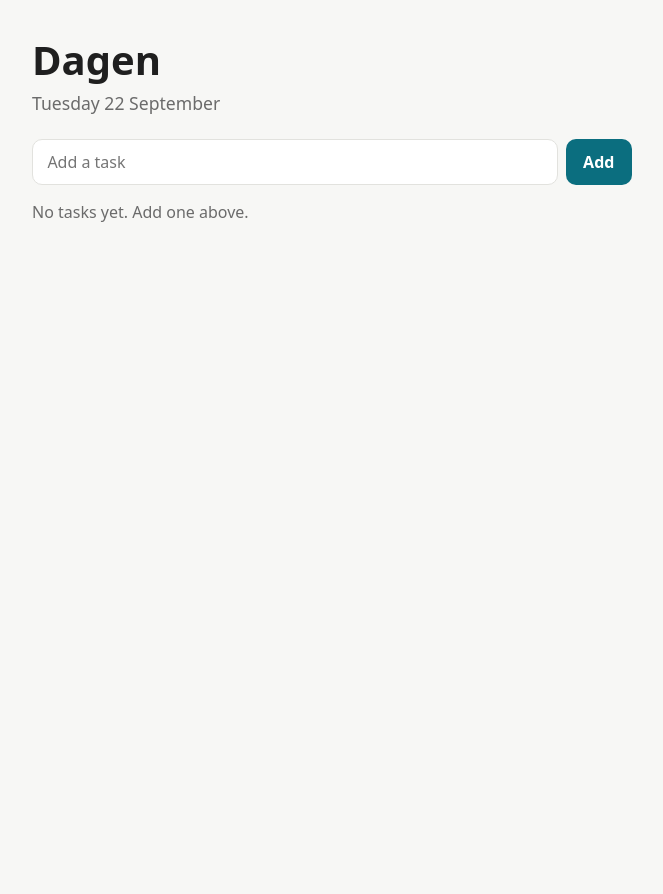
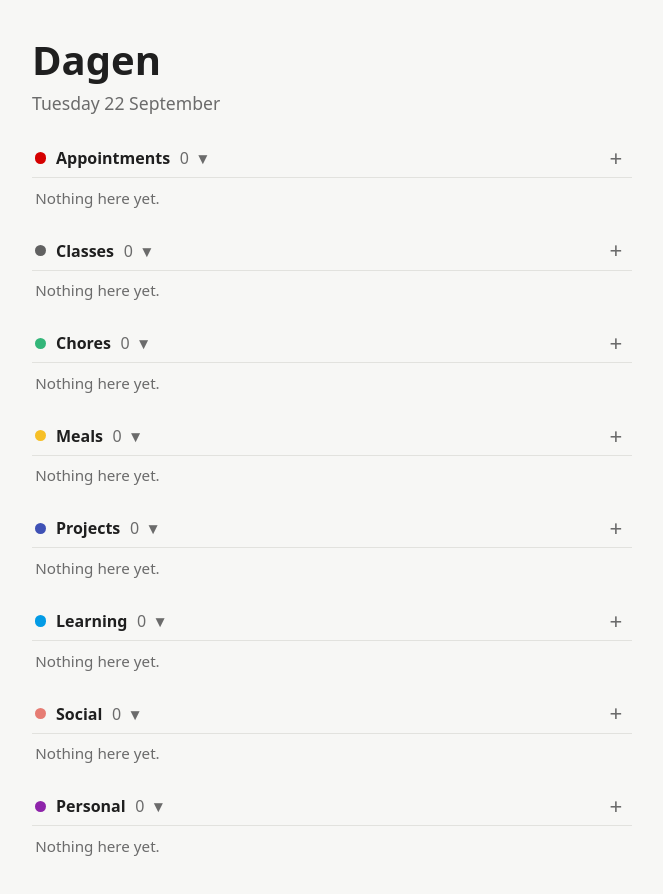
Before and after one commit to rkdotxyz/dagen, a React (Vite) app: page / in a window 1280 px wide. Shown: the top 894 px of the page, without its empty margins (308-971 px from the left). Before the commit the page ends 800 px from the top, so only its background shows below. Built offline with nearby package versions, Linux system fonts and the light colour scheme.

Commit message:
Show tasks in collapsible category sections

```diff
--- a/src/App.jsx
+++ b/src/App.jsx
@@ -1,51 +1,46 @@
 /*
   App.jsx — the main component of Dagen.
 
-  The task list is STATE, so it can change. App owns the list.
-  The form and the rows only report what happened (add, toggle, delete);
-  App decides how the list changes.
-
-  Step 3: the list is loaded from storage when the app starts and saved
-  every time it changes, so it survives a reload.
+  App owns everything that must survive a redraw: the tasks and the list
+  of collapsed sections. It hands each category section the tasks that
+  belong to it, and the sections report back what you did.
 */
 
 import { useEffect, useState } from 'react'
-import AddTaskForm from './components/AddTaskForm.jsx'
-import TaskItem from './components/TaskItem.jsx'
-import { loadTasks, saveTasks } from './lib/storage.js'
+import CategorySection from './components/CategorySection.jsx'
+import { CATEGORIES } from './config.js'
+import {
+  loadCollapsed,
+  loadTasks,
+  saveCollapsed,
+  saveTasks,
+} from './lib/storage.js'
 
-// Makes a short unique id, e.g. "mfk3x2a9q1".
-// Date.now() = milliseconds since 1970, written in base 36 to keep it short,
-// plus a few random characters in case two tasks are added in the same millisecond.
 function makeId() {
   return Date.now().toString(36) + Math.random().toString(36).slice(2, 7)
 }
 
 function App() {
-  // The list of tasks. Its starting value is whatever was saved last time.
-  // Passing a FUNCTION (() => loadTasks()) means React reads storage only
-  // once, when the app starts, not on every redraw.
   const [tasks, setTasks] = useState(() => loadTasks())
+  // The ids of the sections you've folded, e.g. ["chores"].
+  const [collapsed, setCollapsed] = useState(() => loadCollapsed())
 
-  // useEffect = "after drawing, do this side job".
-  // [tasks] at the end means: only when tasks has changed.
-  // So every add, tick or delete is saved automatically. No save button.
+  // Save whenever either one changes. Two separate effects, because they
+  // watch different things and write to different places.
   useEffect(() => {
     saveTasks(tasks)
   }, [tasks])
 
-  function addTask(title) {
-    const newTask = { id: makeId(), title: title, status: 'todo' }
-    // [...tasks, newTask] = a NEW array: all old tasks, then the new one.
-    // React only notices a change when it gets a new array, so we never
-    // push into the old one.
+  useEffect(() => {
+    saveCollapsed(collapsed)
+  }, [collapsed])
+
+  function addTask(categoryId, title) {
+    const newTask = { id: makeId(), title: title, categoryId: categoryId, status: 'todo' }
     setTasks([...tasks, newTask])
   }
 
   function toggleTask(id) {
-    // .map() builds a new array the same length. The matching task is
-    // copied with its status flipped ({ ...task, status: ... });
-    // every other task passes through unchanged.
     setTasks(
       tasks.map((task) =>
         task.id === id
@@ -56,8 +51,16 @@ function App() {
   }
 
   function deleteTask(id) {
-    // .filter() keeps only the tasks whose id is NOT the one to delete.
     setTasks(tasks.filter((task) => task.id !== id))
+  }
+
+  function toggleCollapse(categoryId) {
+    // .includes() asks "is this id in the list?"
+    setCollapsed(
+      collapsed.includes(categoryId)
+        ? collapsed.filter((id) => id !== categoryId) // unfold
+        : [...collapsed, categoryId], // fold
+    )
   }
 
   const today = new Date().toLocaleDateString('en-GB', {
@@ -66,10 +69,6 @@ function App() {
     month: 'long',
   })
 
-  // Worked out from state on every redraw, never stored separately,
-  // so it can't get out of date.
-  const remaining = tasks.filter((task) => task.status !== 'done').length
-
   return (
     <main className="app">
       <header className="app-header">
@@ -77,31 +76,20 @@ function App() {
         <p className="today">{today}</p>
       </header>
 
-      {/* Pass the addTask function down as a prop called onAdd. */}
-      <AddTaskForm onAdd={addTask} />
-
-      {/* condition ? A : B  =  "if the list is empty show A, otherwise B" */}
-      {tasks.length === 0 ? (
-        <p className="empty">No tasks yet. Add one above.</p>
-      ) : (
-        <ul className="task-list">
-          {tasks.map((task) => (
-            <TaskItem
-              key={task.id}
-              task={task}
-              onToggle={toggleTask}
-              onDelete={deleteTask}
-            />
-          ))}
-        </ul>
-      )}
-
-      {/* condition && A  =  "show A only if the condition is true" */}
-      {tasks.length > 0 && (
-        <p className="count">
-          {remaining} of {tasks.length} left
-        </p>
-      )}
+      {/* One section per category, always in the same order: the order
+          they appear in config.js. Each gets only its own tasks. */}
+      {CATEGORIES.map((category) => (
+        <CategorySection
+          key={category.id}
+          category={category}
+          tasks={tasks.filter((task) => task.categoryId === category.id)}
+          isCollapsed={collapsed.includes(category.id)}
+          onToggleCollapse={toggleCollapse}
+          onAdd={addTask}
+          onToggleTask={toggleTask}
+          onDeleteTask={deleteTask}
+        />
+      ))}
     </main>
   )
 }
--- a/src/components/AddTaskForm.jsx
+++ b/src/components/AddTaskForm.jsx
@@ -1,46 +1,47 @@
 /*
-  AddTaskForm.jsx — the text box and button for adding a task.
+  AddTaskForm.jsx — the little text box inside a category section.
 
-  It keeps track of what you're typing (its own small piece of state)
-  and, when you submit, hands the title to App through onAdd.
-  It doesn't know where tasks are stored; that's App's job.
+  It doesn't know which category it belongs to; it only knows the name to
+  show and who to tell when a task is typed. The section it sits in
+  handles the rest.
 */
 
 import { useState } from 'react'
 
-// onAdd is a function App passes in: "call this with the new title".
-function AddTaskForm({ onAdd }) {
-  // State: a value React remembers between redraws.
-  // title = current text; setTitle = the only way to change it.
-  // '' (empty text) is the starting value.
+function AddTaskForm({ categoryName, onAdd, onCancel }) {
   const [title, setTitle] = useState('')
 
-  // Runs when the form is submitted: clicking Add or pressing Enter.
   function handleSubmit(event) {
-    // Browsers reload the page when a form is submitted.
-    // preventDefault() stops that, so React stays in charge.
-    event.preventDefault()
+    event.preventDefault() // stop the browser reloading the page
+    const trimmed = title.trim()
+    if (trimmed === '') return
 
-    // trim() removes spaces at the start and end: "  Laundry " -> "Laundry"
-    const trimmed = title.trim()
-    if (trimmed === '') return // ignore empty tasks
+    onAdd(trimmed)
+    setTitle('') // ready for the next one, so you can add several in a row
+  }
 
-    onAdd(trimmed) // tell App about the new task
-    setTitle('') // clear the box for the next one
+  function handleKeyDown(event) {
+    // Escape closes the box without adding anything.
+    if (event.key === 'Escape') onCancel()
   }
 
   return (
     <form className="add-task" onSubmit={handleSubmit}>
-      {/* A "controlled input": its text always comes from state (value),
-          and every keystroke updates state (onChange). */}
       <input
         type="text"
         value={title}
         onChange={(event) => setTitle(event.target.value)}
-        placeholder="Add a task"
-        aria-label="Task name"
+        onKeyDown={handleKeyDown}
+        placeholder={`Add to ${categoryName}`}
+        aria-label={`New task in ${categoryName}`}
+        // autoFocus puts the cursor in the box as soon as it appears,
+        // so you can tap + and start typing.
+        autoFocus
       />
       <button type="submit">Add</button>
+      <button type="button" className="ghost" onClick={onCancel}>
+        Done
+      </button>
     </form>
   )
 }
--- /dev/null
+++ b/src/components/CategorySection.jsx
@@ -0,0 +1,95 @@
+/*
+  CategorySection.jsx — one category: its coloured header, its tasks,
+  and its own add box.
+
+  It owns one small thing: whether its add box is open. Everything that
+  outlives a redraw (the tasks, which sections are collapsed) is owned by
+  App, so this component can stay simple.
+*/
+
+import { useState } from 'react'
+import AddTaskForm from './AddTaskForm.jsx'
+import TaskItem from './TaskItem.jsx'
+
+function CategorySection({
+  category,
+  tasks,
+  isCollapsed,
+  onToggleCollapse,
+  onAdd,
+  onToggleTask,
+  onDeleteTask,
+}) {
+  const [isAdding, setIsAdding] = useState(false)
+
+  const remaining = tasks.filter((task) => task.status !== 'done').length
+
+  function startAdding() {
+    setIsAdding(true)
+    // Adding to a folded section would hide what you just typed, so open it.
+    if (isCollapsed) onToggleCollapse(category.id)
+  }
+
+  return (
+    // aria-label names the section for screen readers (and for tests).
+    <section className="category" aria-label={category.name}>
+      <div className="category-header">
+        {/* The whole header is a button, so tapping anywhere folds it.
+            aria-expanded tells assistive tech whether it's open. */}
+        <button
+          type="button"
+          className="category-toggle"
+          onClick={() => onToggleCollapse(category.id)}
+          aria-expanded={!isCollapsed}
+        >
+          {/* The one place the category's colour is painted. style={{ }}:
+              the outer braces mean "JavaScript", the inner ones an object. */}
+          <span className="dot" style={{ backgroundColor: category.hex }} />
+          <span className="category-name">{category.name}</span>
+          <span className="category-count">{remaining}</span>
+        </button>
+
+        <button
+          type="button"
+          className="add-button"
+          onClick={startAdding}
+          aria-label={`Add to ${category.name}`}
+        >
+          +
+        </button>
+      </div>
+
+      {/* Collapsed means: draw the header, and nothing below it. */}
+      {!isCollapsed && (
+        // <>...</> is a "fragment": a wrapper that groups things without
+        // adding an extra tag to the page.
+        <>
+          {isAdding && (
+            <AddTaskForm
+              categoryName={category.name}
+              onAdd={(title) => onAdd(category.id, title)}
+              onCancel={() => setIsAdding(false)}
+            />
+          )}
+
+          {tasks.length === 0 ? (
+            <p className="empty">Nothing here yet.</p>
+          ) : (
+            <ul className="task-list">
+              {tasks.map((task) => (
+                <TaskItem
+                  key={task.id}
+                  task={task}
+                  onToggle={onToggleTask}
+                  onDelete={onDeleteTask}
+                />
+              ))}
+            </ul>
+          )}
+        </>
+      )}
+    </section>
+  )
+}
+
+export default CategorySection
--- a/src/index.css
+++ b/src/index.css
@@ -2,18 +2,18 @@
   index.css — styles for the whole of Dagen.
 
   Colours live once as tokens (the --names) and are reused with var(--name).
-  Dark mode only swaps the tokens. This file already includes the styles
-  for the add form and ticked tasks you'll build in step 2.
+  Dark mode only swaps the tokens. Category colours are NOT here: they come
+  from config.js, because Google Calendar has to agree with them.
 */
 
 :root {
-  --bg: #f7f7f5; /* page background */
-  --surface: #ffffff; /* rows and inputs */
-  --text: #1f1f1f; /* main text */
-  --muted: #6b6b6b; /* quieter text */
-  --line: #e2e2de; /* thin borders */
-  --accent: #0b6e7f; /* buttons and ticks (Google's "Peacock" family) */
-  --accent-text: #ffffff; /* text on top of the accent colour */
+  --bg: #f7f7f5;
+  --surface: #ffffff;
+  --text: #1f1f1f;
+  --muted: #6b6b6b;
+  --line: #e2e2de;
+  --accent: #0b6e7f;
+  --accent-text: #ffffff;
 
   font-family: system-ui, -apple-system, 'Segoe UI', Roboto, sans-serif;
   color: var(--text);
@@ -42,11 +42,10 @@ body {
   margin: 0;
 }
 
-/* The main column: centred, never too wide, padded from screen edges. */
 .app {
   max-width: 40rem;
   margin: 0 auto;
-  padding: 2rem 1.25rem;
+  padding: 2rem 1.25rem 4rem;
 }
 
 .app-header {
@@ -64,20 +63,93 @@ h1 {
   margin: 0.25rem 0 0;
 }
 
-/* ---------- Add form (used from step 2) ---------- */
+/* ---------- Category sections ---------- */
 
-/* Flexbox lays children out in a row. The input grows (flex: 1),
-   the button keeps its natural width. */
+.category {
+  margin-bottom: 1.5rem;
+}
+
+.category-header {
+  display: flex;
+  align-items: center;
+  gap: 0.5rem;
+  border-bottom: 1px solid var(--line);
+  margin-bottom: 0.6rem;
+}
+
+/* The folding header. It's a <button>, so reset the button look. */
+.category-toggle {
+  flex: 1; /* take all the space, pushing + to the right */
+  display: flex;
+  align-items: center;
+  gap: 0.6rem;
+  font: inherit;
+  font-weight: 600;
+  text-align: left;
+  padding: 0.5rem 0.2rem;
+  border: 0;
+  background: none;
+  color: var(--text);
+  cursor: pointer;
+}
+
+/* The category's colour: a small round dot. The colour itself is set in
+   the component, from config.js. */
+.dot {
+  width: 0.7rem;
+  height: 0.7rem;
+  border-radius: 50%; /* half of the width = a circle */
+  flex-shrink: 0; /* never squash it when space is tight */
+}
+
+.category-count {
+  color: var(--muted);
+  font-weight: 400;
+  font-variant-numeric: tabular-nums; /* digits keep a steady width */
+}
+
+/* A folded section: turn the little arrow. ::after adds the arrow
+   without putting it in the HTML. */
+.category-toggle::after {
+  content: '▾';
+  color: var(--muted);
+  transition: transform 0.15s ease;
+}
+
+.category-toggle[aria-expanded='false']::after {
+  transform: rotate(-90deg);
+}
+
+.add-button {
+  font: inherit;
+  font-size: 1.4rem;
+  line-height: 1;
+  width: 2rem;
+  height: 2rem;
+  border: 0;
+  border-radius: 8px;
+  background: none;
+  color: var(--muted);
+  cursor: pointer;
+}
+
+.add-button:hover {
+  background: var(--surface);
+  color: var(--text);
+}
+
+/* ---------- Add form ---------- */
+
 .add-task {
   display: flex;
   gap: 0.5rem;
-  margin-bottom: 1rem;
+  margin-bottom: 0.6rem;
 }
 
 .add-task input {
   flex: 1;
-  font: inherit; /* use the page font, not the browser's default */
-  padding: 0.7rem 0.9rem;
+  font: inherit;
+  padding: 0.6rem 0.8rem;
   border: 1px solid var(--line);
   border-radius: 10px;
   background: var(--surface);
@@ -87,7 +159,7 @@ h1 {
 .add-task button {
   font: inherit;
   font-weight: 600;
-  padding: 0.7rem 1.1rem;
+  padding: 0.6rem 1rem;
   border: 0;
   border-radius: 10px;
   background: var(--accent);
@@ -95,9 +167,15 @@ h1 {
   cursor: pointer;
 }
 
-/* ---------- Task list ---------- */
+/* A quieter second button, for "Done". */
+.add-task .ghost {
+  background: none;
+  color: var(--muted);
+  font-weight: 400;
+}
 
-/* Remove the bullet points and default indent of <ul>. */
+/* ---------- Tasks ---------- */
+
 .task-list {
   list-style: none;
   margin: 0;
@@ -106,17 +184,15 @@ h1 {
 
 .task {
   display: flex;
-  align-items: center; /* vertically centre everything in the row */
+  align-items: center;
   gap: 0.75rem;
-  padding: 0.75rem 0.9rem;
-  margin-bottom: 0.5rem;
+  padding: 0.6rem 0.9rem;
+  margin-bottom: 0.4rem;
   background: var(--surface);
   border: 1px solid var(--line);
   border-radius: 10px;
 }
 
-/* The checkbox + title area takes all spare space, so the delete
-   button is pushed to the right edge. */
 .task-main {
   flex: 1;
   display: flex;
@@ -128,10 +204,9 @@ h1 {
 .task-main input {
   width: 1.2rem;
   height: 1.2rem;
-  accent-color: var(--accent); /* colours the tick */
+  accent-color: var(--accent);
 }
 
-/* A done task: line through the title and quieter colour. */
 .task.done .task-title {
   text-decoration: line-through;
   color: var(--muted);
@@ -151,7 +226,8 @@ h1 {
   color: var(--text);
 }
 
-.empty,
-.count {
+.empty {
   color: var(--muted);
+  font-size: 0.95rem;
+  margin: 0.2rem 0 0.6rem 0.2rem;
 }
```
